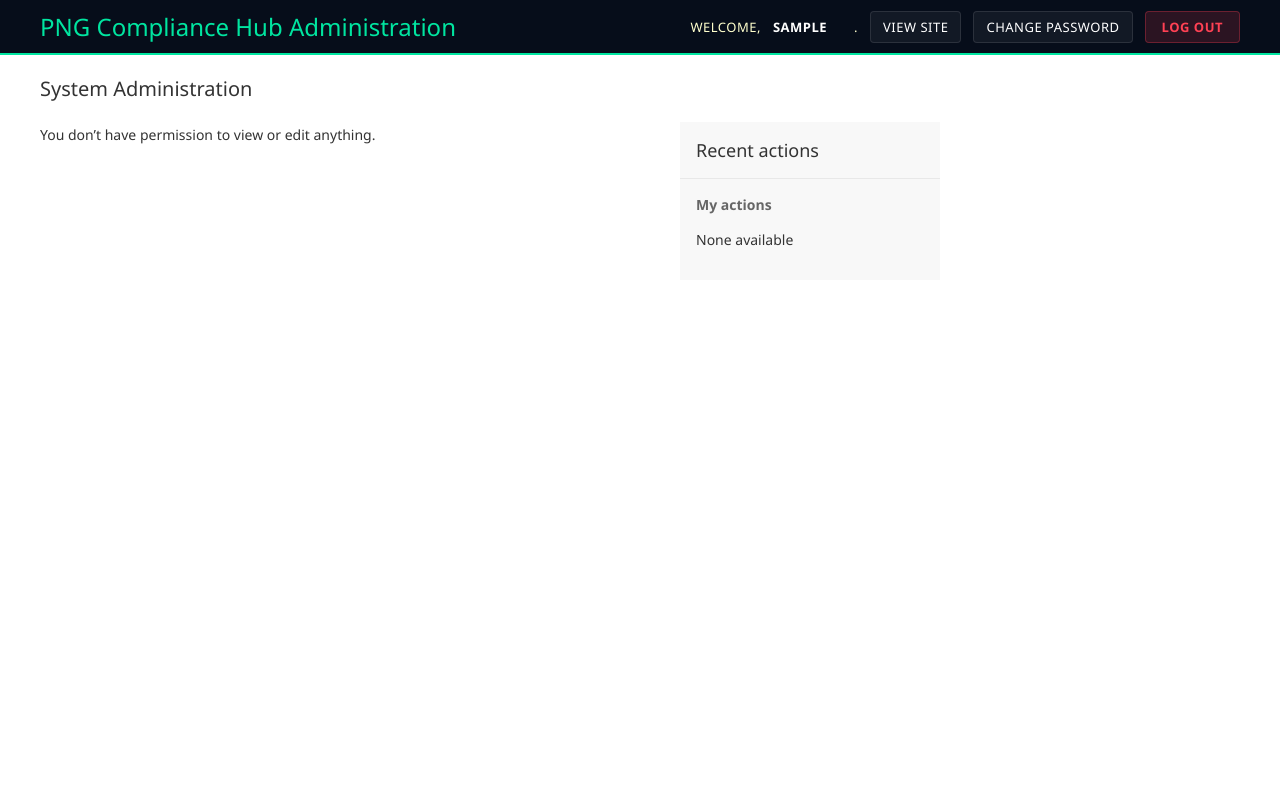
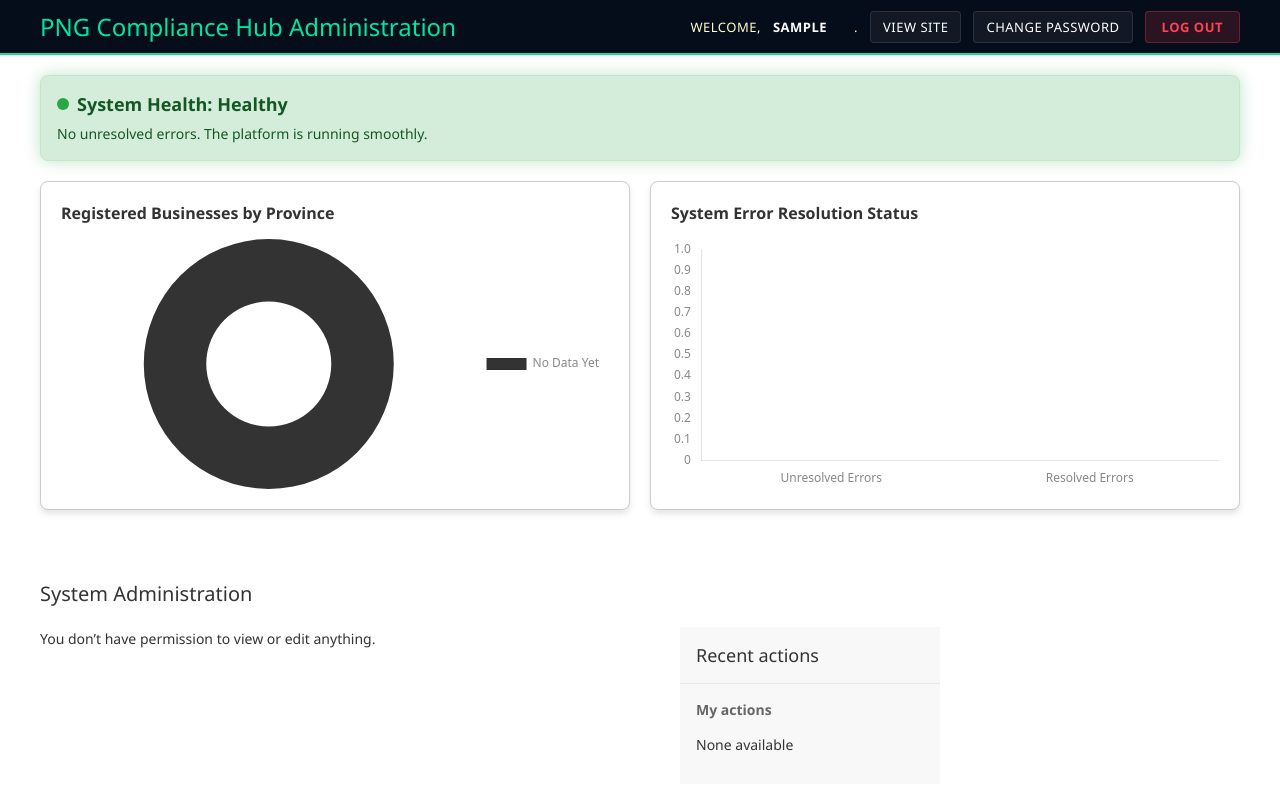
Before and after one commit to Wicked3000/PNG-COMPLIANCE-HUB-2026, a Django app: page /admin/ in a window 1280 px wide. Before the commit the page ends 246 px from the top, so only its background shows below. Run offline with Django 5.2, Linux system fonts and the light colour scheme; the visitor is signed in with stand-in values (Sample User, id 1); data comes from the database, SQL or seed files in the repository; data that the repository does not hold is empty.

Commit message:
Add auto-healing system error logging and admin analytics dashboards

```diff
--- a/compliance_hub/settings.py
+++ b/compliance_hub/settings.py
@@ -13,6 +13,11 @@
 SECRET_KEY = config('SECRET_KEY', default='django-insecure-png-compliance-hub-2026-dev-key-change-in-prod')
 DEBUG = config('DEBUG', default=True, cast=bool)
 ALLOWED_HOSTS = config('ALLOWED_HOSTS', default='localhost,127.0.0.1').split(',')
+
+ADMINS = [
+    ('System Admin', 'admin@pngcompliance.com'),
+]
+EMAIL_BACKEND = 'django.core.mail.backends.console.EmailBackend'
 
 CSRF_USE_SESSIONS = True
 SESSION_COOKIE_AGE = 86400 * 30  # 30 days
@@ -56,6 +61,7 @@
     'core.middleware.RoleSeparationMiddleware',
     'django.middleware.clickjacking.XFrameOptionsMiddleware',
     'django_htmx.middleware.HtmxMiddleware',  # HTMX request detection
+    'core.middleware.ErrorLoggingMiddleware', # Custom error tracking
 ]
 
 ROOT_URLCONF = 'compliance_hub.urls'
--- /dev/null
+++ b/core/templatetags/__init__.py
@@ -0,0 +1 @@
+# Init file for templatetags
--- /dev/null
+++ b/core/templatetags/admin_analytics.py
@@ -0,0 +1,38 @@
+import json
+from django import template
+from django.db.models import Count
+from accounts.models import BusinessProfile, PNG_PROVINCES
+from core.models import SystemErrorLog
+
+register = template.Library()
+
+@register.simple_tag
+def get_business_stats_json():
+    # Get businesses grouped by province
+    # Map the province choices to actual names for the chart labels
+    province_dict = dict(PNG_PROVINCES)
+    qs = BusinessProfile.objects.values('province').annotate(total=Count('id')).order_by('-total')
+
+    labels = []
+    data = []
+
+    for row in qs:
+        # e.g. "NCD" -> "National Capital District"
+        labels.append(province_dict.get(row['province'], row['province']))
+        data.append(row['total'])
+
+    return json.dumps({
+        "labels": labels,
+        "data": data
+    })
+
+@register.simple_tag
+def get_error_stats_json():
+    # Group errors by resolved status
+    unresolved = SystemErrorLog.objects.filter(is_resolved=False).count()
+    resolved = SystemErrorLog.objects.filter(is_resolved=True).count()
+
+    return json.dumps({
+        "labels": ["Unresolved Errors", "Resolved Errors"],
+        "data": [unresolved, resolved]
+    })
--- /dev/null
+++ b/core/templatetags/error_tags.py
@@ -0,0 +1,8 @@
+from django import template
+from core.models import SystemErrorLog
+
+register = template.Library()
+
+@register.simple_tag
+def get_unresolved_errors_count():
+    return SystemErrorLog.objects.filter(is_resolved=False).count()
--- a/templates/accounts/setup.html
+++ b/templates/accounts/setup.html
@@ -29,7 +29,7 @@
       <div style="display:grid;grid-template-columns:1fr 1fr;gap:16px">
         <div class="form-group">
           <label class="form-label">Province</label>
-          <select name="province" class="form-control form-select">
+          <select name="province" class="form-control form-select" aria-label="Province">
             {% for code, name in provinces %}
               <option value="{{ code }}">{{ name }}</option>
             {% endfor %}
@@ -37,7 +37,7 @@
         </div>
         <div class="form-group">
           <label class="form-label">Industry</label>
-          <select name="industry" class="form-control form-select">
+          <select name="industry" class="form-control form-select" aria-label="Industry">
             {% for code, name in industries %}
               <option value="{{ code }}">{{ name }}</option>
             {% endfor %}
--- /dev/null
+++ b/templates/admin/index.html
@@ -0,0 +1,151 @@
+{% extends "admin/index.html" %}
+{% load i18n static error_tags admin_analytics %}
+
+{% block messages %}
+    {{ block.super }}
+
+    <style>
+        /* Make sure it takes full width but has breathing room */
+        .dashboard-full-width {
+            width: 100%;
+            display: block;
+            padding: 20px 40px;
+            box-sizing: border-box;
+        }
+
+        /* Mobile overrides */
+        @media (max-width: 768px) {
+            .dashboard-cards { flex-direction: column !important; }
+            .dashboard-cards > div { width: 100%; }
+        }
+    </style>
+
+    {% get_unresolved_errors_count as unresolved_count %}
+
+    <div class="dashboard-full-width">
+        <div style="padding: 16px; margin-bottom: 20px; border-radius: 8px; width: 100%; box-sizing: border-box;
+                {% if unresolved_count > 0 %}
+                background-color: #f8d7da; border: 1px solid #f5c6cb; color: #721c24; box-shadow: 0 0 15px rgba(220, 53, 69, 0.4);
+                {% else %}
+                background-color: #d4edda; border: 1px solid #c3e6cb; color: #155724; box-shadow: 0 0 15px rgba(40, 167, 69, 0.3);
+                {% endif %}">
+
+        <h2 style="margin-top: 0; margin-bottom: 8px; color: inherit; font-size: 18px; display: flex; align-items: center; gap: 8px;">
+            {% if unresolved_count > 0 %}
+                <span style="display: inline-block; width: 12px; height: 12px; border-radius: 50%; background-color: #dc3545; animation: pulse 1.5s infinite;"></span>
+                SYSTEM ALERT: CRITICAL ERRORS DETECTED
+            {% else %}
+                <span style="display: inline-block; width: 12px; height: 12px; border-radius: 50%; background-color: #28a745;"></span>
+                System Health: Healthy
+            {% endif %}
+        </h2>
+
+        {% if unresolved_count > 0 %}
+            <p style="margin: 0;">There are <strong>{{ unresolved_count }}</strong> unresolved system error(s). Please review them in the <a href="{% url 'admin:core_systemerrorlog_changelist' %}" style="color: #c82333; font-weight: bold; text-decoration: underline;">System Errors log</a> immediately.</p>
+        {% else %}
+            <p style="margin: 0;">No unresolved errors. The platform is running smoothly.</p>
+        {% endif %}
+    </div>
+
+    <style>
+        @keyframes pulse {
+            0% { box-shadow: 0 0 0 0 rgba(220, 53, 69, 0.7); }
+            70% { box-shadow: 0 0 0 10px rgba(220, 53, 69, 0); }
+            100% { box-shadow: 0 0 0 0 rgba(220, 53, 69, 0); }
+        }
+    </style>
+
+    <!-- Analytics Dashboards -->
+    {% get_business_stats_json as business_stats %}
+    {% get_error_stats_json as error_stats %}
+
+    <div class="dashboard-cards" style="display: flex; flex-direction: row; width: 100%; gap: 20px; margin-bottom: 30px;">
+        <!-- Card 1 -->
+        <div style="flex: 1; min-width: 0; background: var(--body-bg, #1a1a1a); border: 1px solid var(--border-color, #333); border-radius: 8px; padding: 20px; box-shadow: 0 4px 6px rgba(0,0,0,0.1);">
+            <h3 style="margin-top: 0; margin-bottom: 15px; font-size: 16px; font-weight: 600; color: var(--body-fg, #eee);">Registered Businesses by Province</h3>
+            <div style="position: relative; height: 250px; width: 100%;">
+                <canvas id="businessChart"></canvas>
+            </div>
+        </div>
+
+        <!-- Card 2 -->
+        <div style="flex: 1; min-width: 0; background: var(--body-bg, #1a1a1a); border: 1px solid var(--border-color, #333); border-radius: 8px; padding: 20px; box-shadow: 0 4px 6px rgba(0,0,0,0.1);">
+            <h3 style="margin-top: 0; margin-bottom: 15px; font-size: 16px; font-weight: 600; color: var(--body-fg, #eee);">System Error Resolution Status</h3>
+            <div style="position: relative; height: 250px; width: 100%;">
+                <canvas id="errorChart"></canvas>
+            </div>
+        </div>
+    </div>
+    </div>
+
+    <script src="https://cdn.jsdelivr.net/npm/chart.js"></script>
+    <script>
+        document.addEventListener('DOMContentLoaded', function() {
+            // Theme settings for dark mode compatibility
+            Chart.defaults.color = '#888';
+            Chart.defaults.font.family = 'system-ui, -apple-system, sans-serif';
+
+            // Render Business Chart (Doughnut)
+            const businessData = {{ business_stats|safe }};
+
+            // Handle empty data state elegantly
+            if (businessData.labels.length === 0) {
+                businessData.labels = ['No Data Yet'];
+                businessData.data = [1]; // dummy data to render a grey ring
+            }
+
+            new Chart(document.getElementById('businessChart'), {
+                type: 'doughnut',
+                data: {
+                    labels: businessData.labels,
+                    datasets: [{
+                        data: businessData.data,
+                        backgroundColor: businessData.labels[0] === 'No Data Yet' ? ['#333'] : [
+                            '#00e5a0', '#00bfa5', '#009688', '#4db6ac', '#80cbc4',
+                            '#3498db', '#2980b9', '#9b59b6', '#8e44ad', '#e74c3c'
+                        ],
+                        borderWidth: 0,
+                        hoverOffset: 4
+                    }]
+                },
+                options: {
+                    responsive: true,
+                    maintainAspectRatio: false,
+                    plugins: {
+                        legend: { position: 'right' },
+                        tooltip: { enabled: businessData.labels[0] !== 'No Data Yet' }
+                    }
+                }
+            });
+
+            // Render Error Chart (Bar)
+            const errorData = {{ error_stats|safe }};
+            new Chart(document.getElementById('errorChart'), {
+                type: 'bar',
+                data: {
+                    labels: errorData.labels,
+                    datasets: [{
+                        label: 'Count',
+                        data: errorData.data,
+                        backgroundColor: ['#dc3545', '#28a745'],
+                        borderRadius: 4
+                    }]
+                },
+                options: {
+                    responsive: true,
+                    maintainAspectRatio: false,
+                    plugins: { legend: { display: false } },
+                    scales: {
+                        y: { beginAtZero: true, grid: { color: 'rgba(255,255,255,0.05)' } },
+                        x: { grid: { display: false } }
+                    }
+                }
+            });
+        });
+    </script>
+{% endblock %}
+
+{% block content %}
+
+    {{ block.super }}
+{% endblock %}
--- a/templates/admin/logged_out.html
+++ b/templates/admin/logged_out.html
@@ -3,6 +3,7 @@
 <html lang="en">
 <head>
   <meta charset="UTF-8">
+  <meta name="viewport" content="width=device-width, initial-scale=1.0">
   <meta http-equiv="refresh" content="0; url={% url 'admin:login' %}">
   <title>Logging Out... - {{ APP_NAME }} {{ TAX_YEAR }}</title>
   <style>
--- a/templates/base.html
+++ b/templates/base.html
@@ -94,16 +94,14 @@
     <div class="sidebar-footer">
       <div class="user-card">
         <div class="user-avatar">{{ user.username|first|upper }}</div>
-        <div>
+        <div style="flex:1">
           <div class="user-name">{{ user.get_full_name|default:user.username }}</div>
           <div class="user-role">{% if user.business %}{{ user.business.business_name|truncatechars:20 }}{% else %}Setup Pending{% endif %}</div>
         </div>
-      <div class="user-card" style="margin-top:8px">
-        <div id="connectivityIndicator" style="display:flex;align-items:center;gap:8px;font-size:11px;padding:4px 8px;border-radius:6px;background:rgba(0,229,160,0.1);color:var(--accent-green)">
+        <div id="connectivityIndicator" style="display:flex;align-items:center;gap:4px;font-size:10px;padding:3px 8px;border-radius:20px;background:rgba(0,229,160,0.1);color:var(--accent-green);white-space:nowrap">
           <span class="pulse-green"></span> Online
         </div>
       </div>
-    </div>
   </aside>
 
   <!-- ── Main Content ─────────────────────────────────────────── -->
--- a/templates/swt/calculator.html
+++ b/templates/swt/calculator.html
@@ -24,7 +24,7 @@
       </div>
       <div class="form-group">
         <label class="form-label">Employee Residency</label>
-        <select name="is_resident" class="form-control form-select">
+        <select name="is_resident" class="form-control form-select" aria-label="Employee Residency">
           <option value="true" {% if request.POST.is_resident != 'false' %}selected{% endif %}>Resident (PNG)</option>
           <option value="false" {% if request.POST.is_resident == 'false' %}selected{% endif %}>Non-Resident (22% flat)</option>
         </select>
--- a/templates/swt/employees.html
+++ b/templates/swt/employees.html
@@ -28,7 +28,7 @@
         </div>
         <div class="form-group">
           <label class="form-label">Payment Frequency</label>
-          <select name="payment_frequency" class="form-control form-select">
+          <select name="payment_frequency" class="form-control form-select" aria-label="Payment Frequency">
             <option value="FORTNIGHTLY">Fortnightly</option>
             <option value="WEEKLY">Weekly</option>
             <option value="MONTHLY">Monthly</option>
```
Also changed, not shown: core/admin.py (+17 -0 lines), core/middleware.py (+58 -0 lines), core/models.py (+19 -0 lines), core/migrations/0002_systemerrorlog.py (added).
